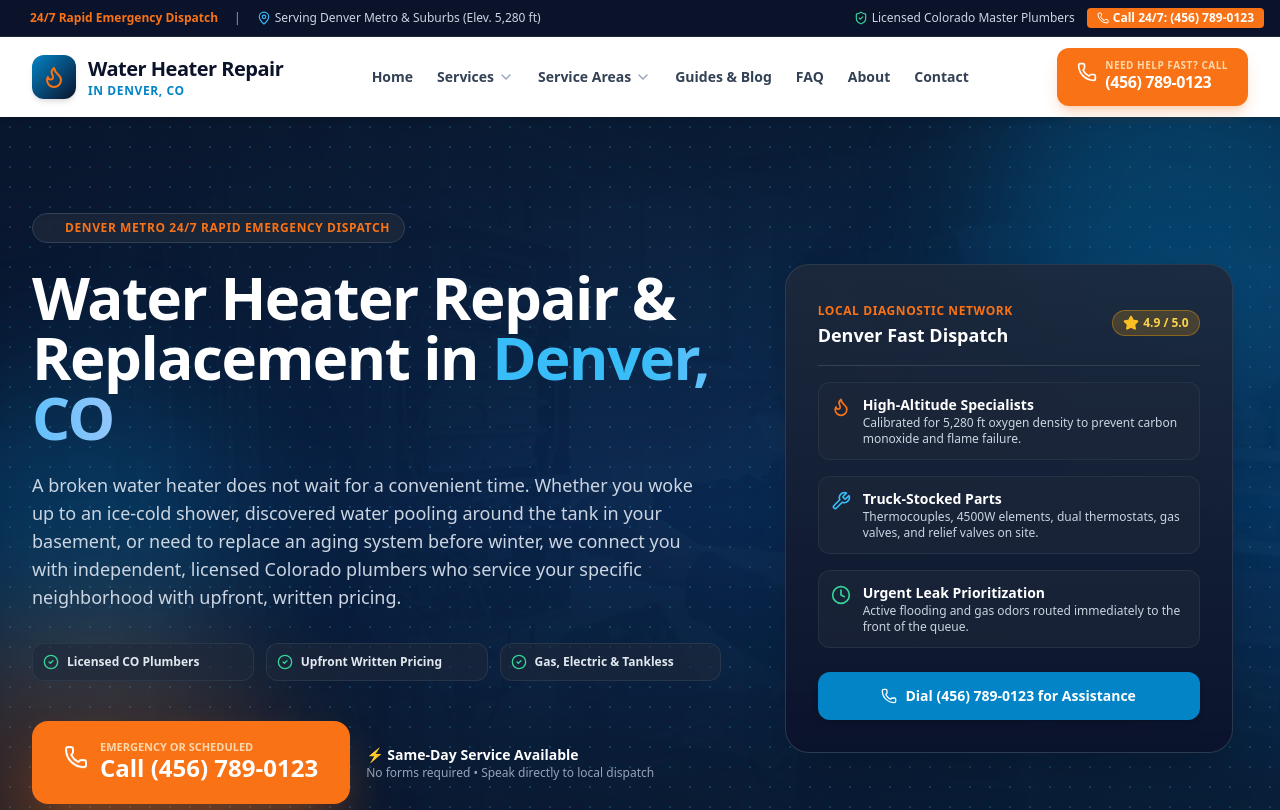
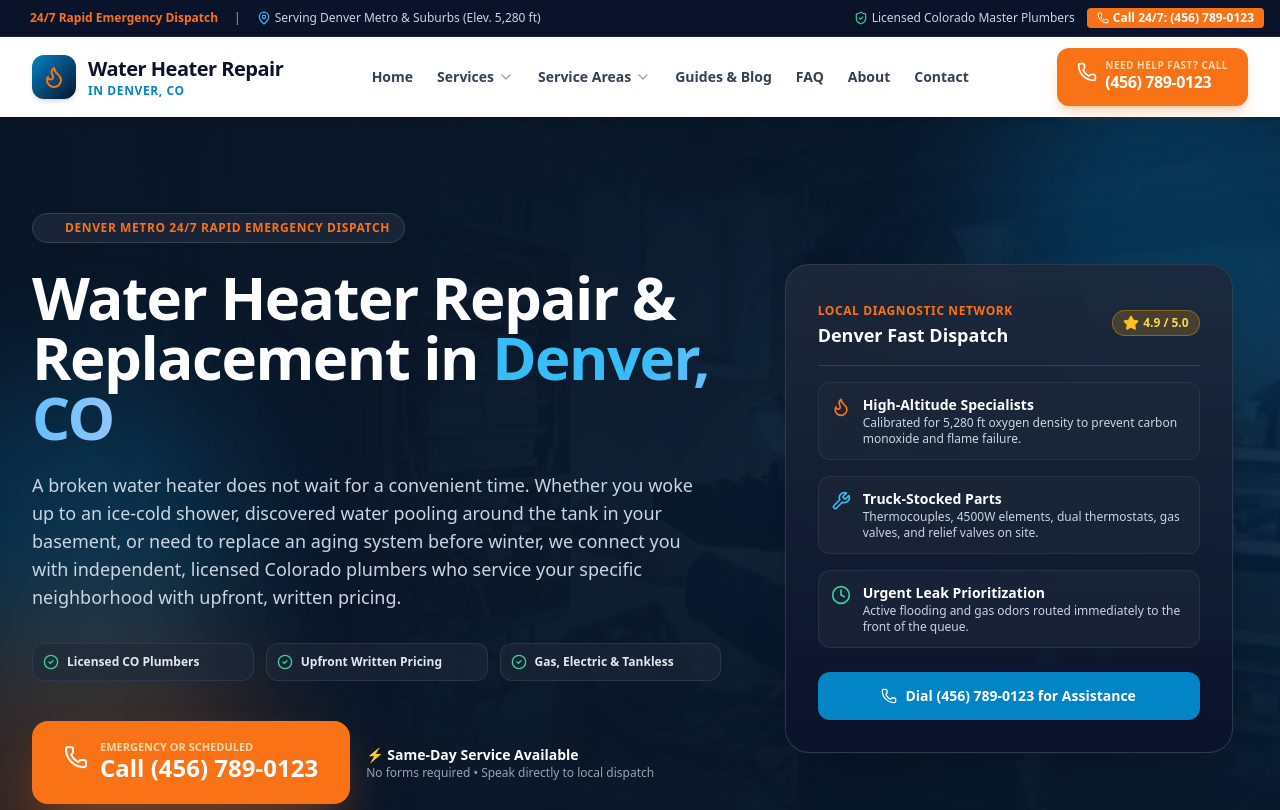
Before and after one commit to frezier-binondo/waterheaterrepairdenver.net, a Next.js app: page / in a window 1280 px wide. Shown: the top 810 px of the page. Built offline with nearby package versions, Linux system fonts and the light colour scheme.

Commit message:
Remove dot pattern and add smooth faded hero background image with blue shade

```diff
--- a/app/page.tsx
+++ b/app/page.tsx
@@ -34,27 +34,26 @@ export const metadata: Metadata = {
 export default function HomePage() {
   return (
     <div className="bg-slate-50">
-      {/* HERO SECTION - Inspired by Drainhaus theme with rich blue shade & subtle background imagery */}
+      {/* HERO SECTION - Inspired by Drainhaus theme with rich blue shade & faded background image */}
       <section className="relative bg-[#0B1528] text-white overflow-hidden py-16 sm:py-24 border-b-4 border-primary">
-        {/* Subtle Hero Background Image with Rich Blue Shade */}
+        {/* Faded Hero Background Image with Rich Blue Shade (No dots) */}
         <div className="absolute inset-0 z-0 pointer-events-none overflow-hidden">
           <Image
             src="/images/basement-tankless-maintenance.jpg"
             alt="Denver professional water heater installation background"
             fill
             priority
-            className="object-cover object-center opacity-20 filter contrast-115 brightness-95"
+            className="object-cover object-right lg:object-center opacity-30 filter contrast-115 brightness-95"
             sizes="100vw"
           />
-          {/* Rich Plumbing Blue Shade Overlays */}
-          <div className="absolute inset-0 bg-gradient-to-r from-[#071738]/95 via-[#0A2552]/85 to-[#063870]/75" />
-          <div className="absolute inset-0 bg-gradient-to-t from-[#0B1528]/95 via-transparent to-[#0B1528]/70" />
-          <div className="absolute inset-0 bg-sky-600/15 mix-blend-color" />
-          <div className="absolute inset-0 bg-[radial-gradient(#38bdf8_1px,transparent_1px)] [background-size:20px_20px] opacity-20" />
+          {/* Smooth Faded Blue Overlays for maximum text clarity & rich plumbing blue tone */}
+          <div className="absolute inset-0 bg-gradient-to-r from-[#0B1528] via-[#0B1528]/85 to-[#072448]/45" />
+          <div className="absolute inset-0 bg-gradient-to-t from-[#0B1528] via-transparent to-[#0B1528]/75" />
+          <div className="absolute inset-0 bg-primary-dark/20 mix-blend-color" />
         </div>
 
         {/* Ambient Blue Glowing Orbs for extra depth and vibrant blue tone */}
-        <div className="absolute -top-24 -right-24 w-96 h-96 bg-primary/30 rounded-full blur-3xl pointer-events-none" />
+        <div className="absolute -top-24 -right-24 w-96 h-96 bg-primary/25 rounded-full blur-3xl pointer-events-none" />
         <div className="absolute top-1/3 -left-20 w-80 h-80 bg-sky-500/20 rounded-full blur-3xl pointer-events-none" />
         <div className="absolute -bottom-24 -left-24 w-96 h-96 bg-accent/20 rounded-full blur-3xl pointer-events-none" />
 
```
